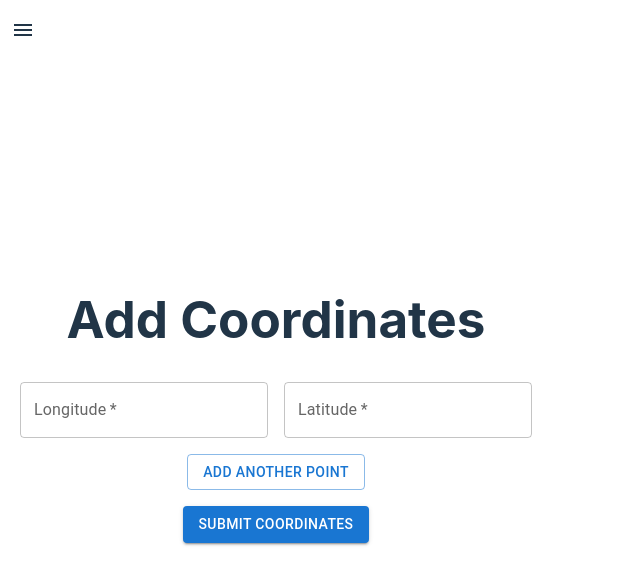
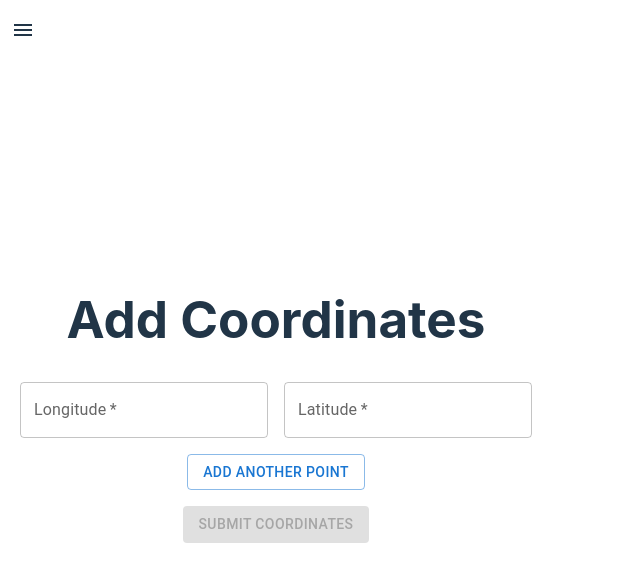
Before and after one commit to johnnyblaze993/electron-cesium, a React (Vite) app: page /add-coordinate in a window 1280 px wide. Shown: the top 584 px of the page, without its empty margins (0-640 px from the left). Built offline with nearby package versions, Linux system fonts and the light colour scheme.

Commit message:
Disable submit button if less than 3 coordinates exists

```diff
--- a/src/components/AddCoordinate.tsx
+++ b/src/components/AddCoordinate.tsx
@@ -33,6 +33,9 @@ const AddCoordinate: React.FC = () => {
     console.log('Submitted Coordinates:', coordinates); // Log the coordinates
   };
 
+  //disable button if we have less than 3 coordinates
+    const disableButton = coordinates.length < 3;
+
   return (
     <div>
       <DrawerMenu />
@@ -59,7 +62,7 @@ const AddCoordinate: React.FC = () => {
             Add Another Point
           </Button>
           <br />
-          <Button type="submit" variant="contained" color="primary">
+          <Button type="submit" variant="contained" color="primary" disabled={disableButton}>
             Submit Coordinates
           </Button>
         </form>
```
